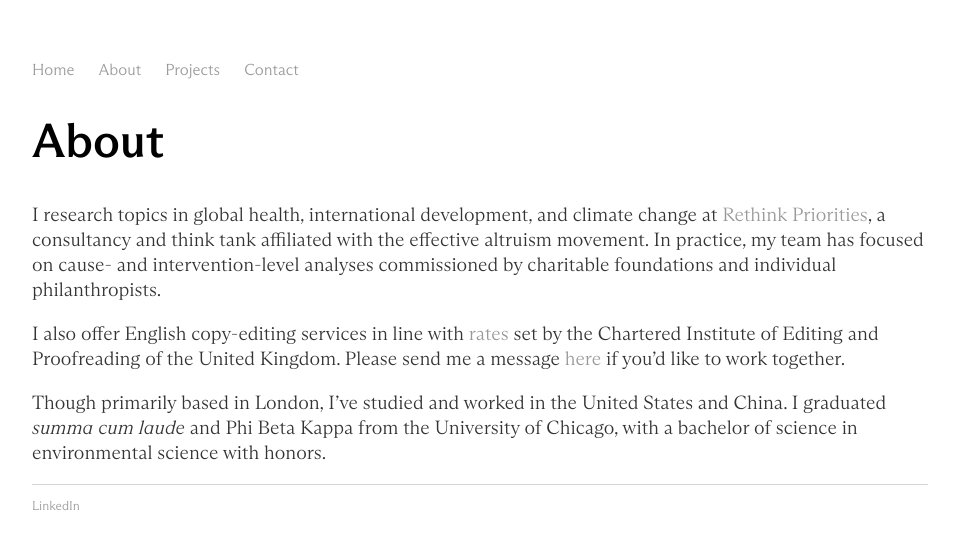
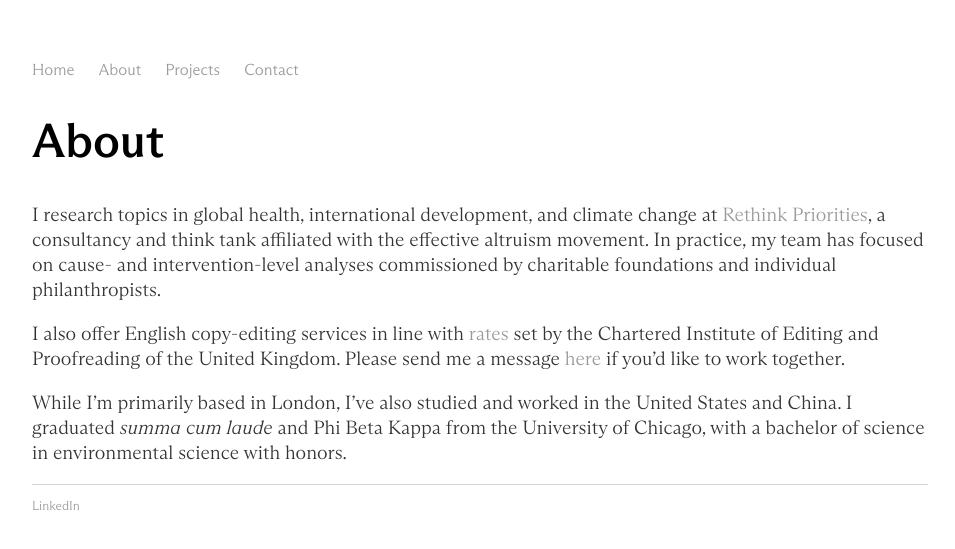
Before and after one commit to y-james-hu/y-james-hu.github.io, a Jekyll site: the page built from about/index.html, in a window 1280 px wide. Shown: the top 549 px of the page, without its empty margins (160-1115 px from the left). Built offline with Jekyll 4.4.1, drawn with Linux system fonts in a browser that asks for light colours.

Commit message:
Update index.html

```diff
--- a/about/index.html
+++ b/about/index.html
@@ -5,5 +5,5 @@ title: About
   <h1>{{ page.title }}</h1>
     <p>I research topics in global health, international development, and climate change at <a href="https://rethinkpriorities.org/">Rethink Priorities</a>, a consultancy and think tank affiliated with the effective altruism movement. In practice, my team has focused on cause- and intervention-level analyses commissioned by charitable foundations and individual philanthropists.</p>
     <p>I also offer English copy-editing services in line with <a href="https://www.ciep.uk/resources/suggested-minimum-rates/">rates</a> set by the Chartered Institute of Editing and Proofreading of the United Kingdom. Please send me a message <a href="../contact">here</a> if you’d like to work together.</p>
-    <p>Though primarily based in London, I’ve studied and worked in the United States and China. I graduated <em>summa cum laude</em> and Phi Beta Kappa from the University of Chicago, with a bachelor of science in environmental science with honors.</p>
+    <p>While I’m primarily based in London, I’ve also studied and worked in the United States and China. I graduated <em>summa cum laude</em> and Phi Beta Kappa from the University of Chicago, with a bachelor of science in environmental science with honors.</p>
     <p></p>
```
